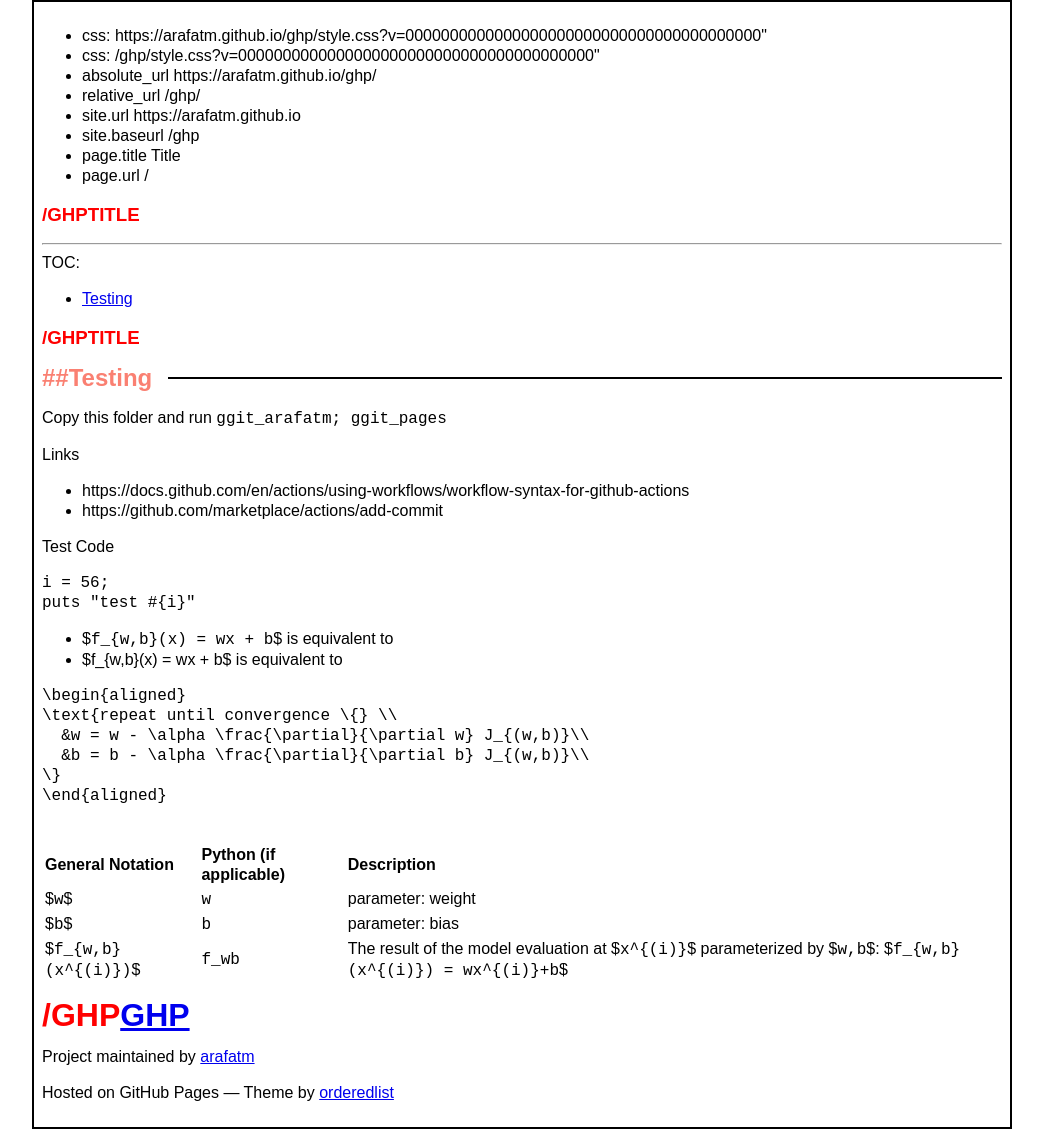
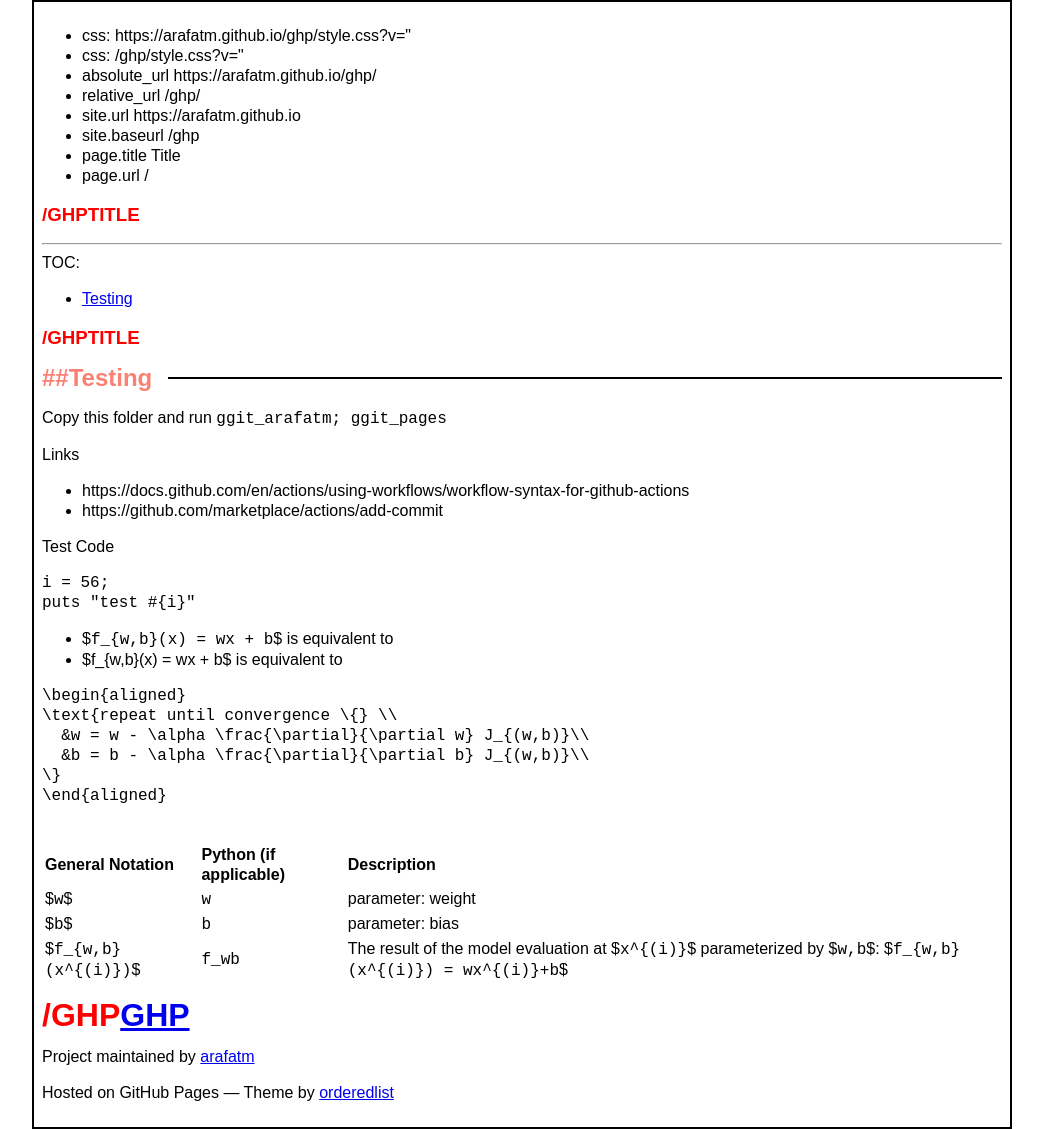
Before and after one commit to arafatm/ghp, a Jekyll site: the page built from readme.md, in a window 1280 px wide. Shown: the whole page, without its empty margins (118-1161 px from the left). Built offline with Jekyll 4.4.1, drawn with Linux system fonts in a browser that asks for light colours; our own code applies the rules of GitHub Pages for plain Markdown files; part of the change alters nothing that is shown.

```diff
--- a/_layouts/default.html
+++ b/_layouts/default.html
@@ -12,8 +12,8 @@
   </head>
   <body>
     <ul>
-      <li>css: {{ '/style.css?v=' | append: site.github.build_revision | absolute_url }}"</li>
-      <li>css: {{ '/style.css?v=' | append: site.github.build_revision | relative_url }}"</li>
+      <li>css: {{ '/style.css?v=' | absolute_url }}"</li>
+      <li>css: {{ '/style.css?v=' | relative_url }}"</li>
       <li>absolute_url {{ '/' | absolute_url }}</li>
       <li>relative_url {{ '/' " | relative_url }}</li>
       <li>site.url {{ site.url }}</li>
```
